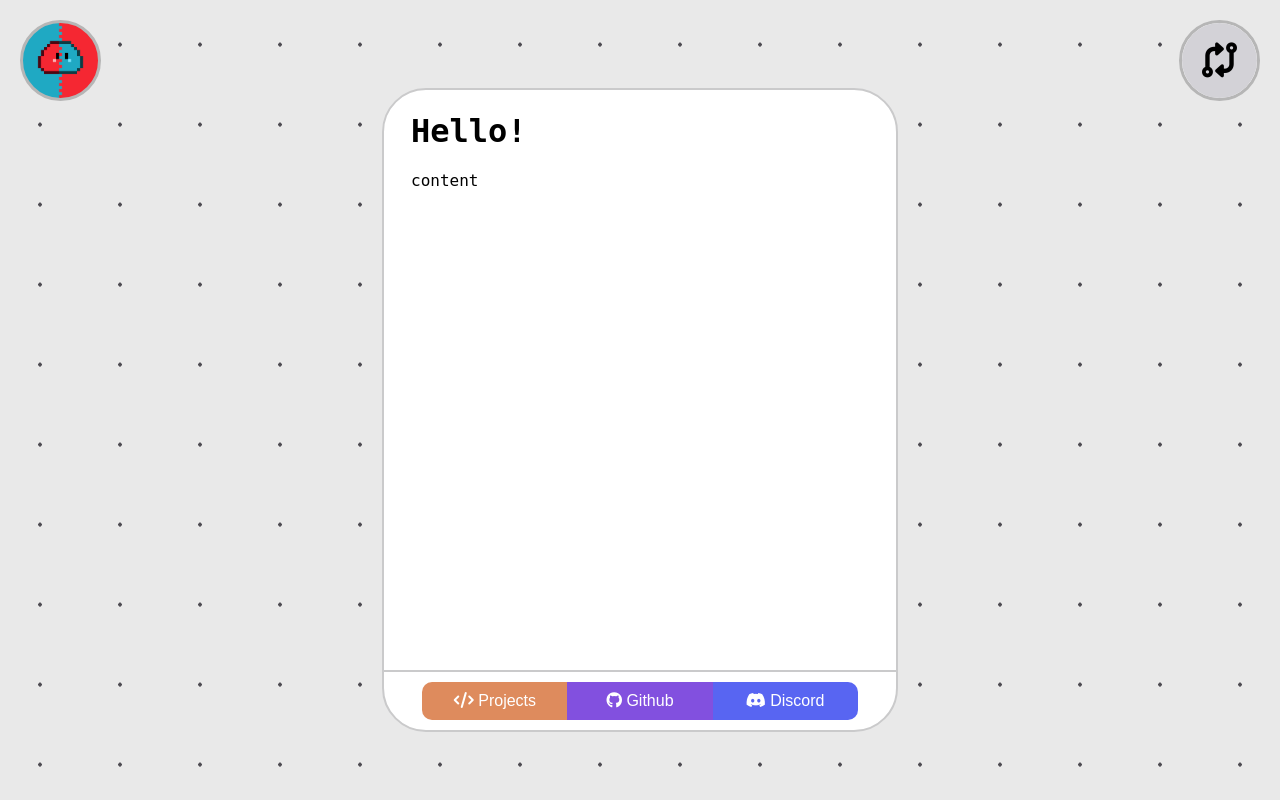
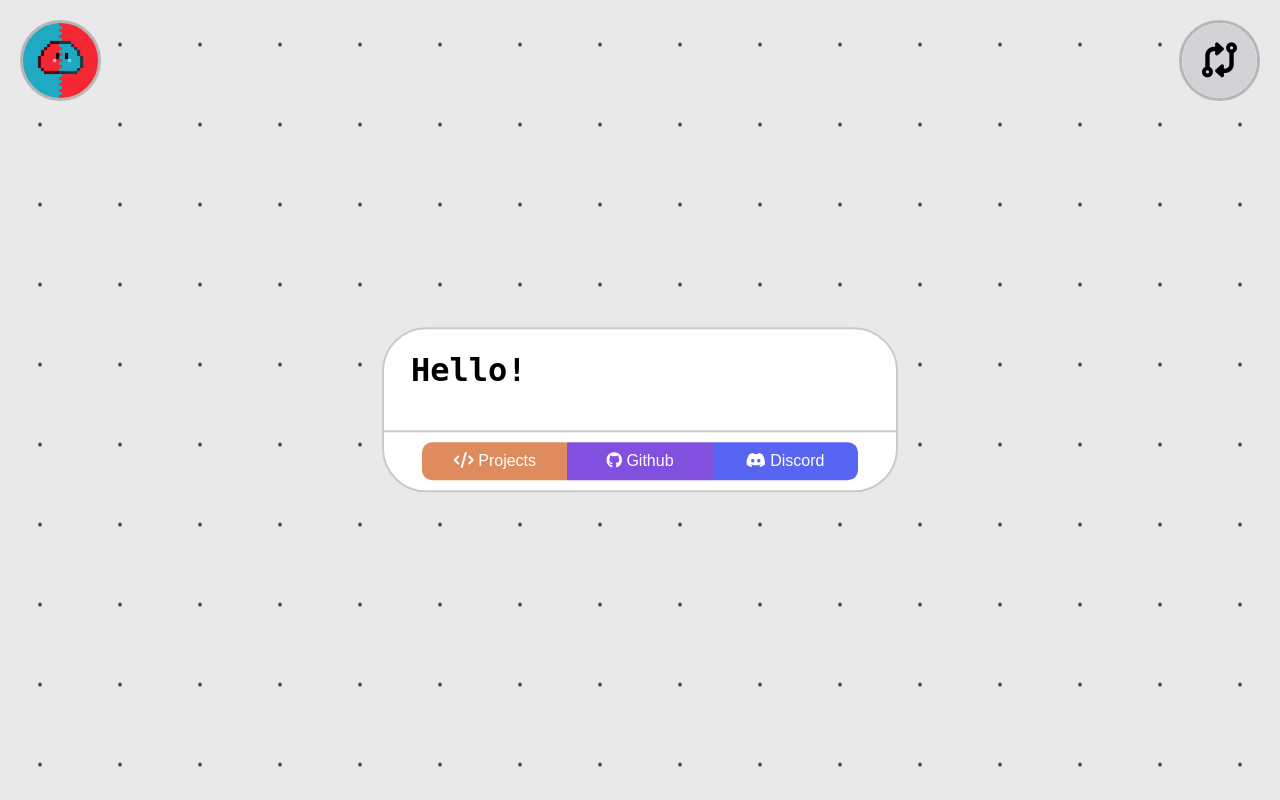
Before and after one commit to trwy7/trwy7.github.io, a PHP site: page / in a window 1280 px wide. Run offline with PHP 8.4, Linux system fonts and the light colour scheme; some libraries are stand-ins or nearby versions.

Commit message:
Better text control

```diff
--- a/index.css
+++ b/index.css
@@ -136,9 +136,28 @@ body {
     border-radius: 2.75rem;
     border: #535258 2px solid;
     box-shadow: inset 0 0 6px #000, 0 0 20px #000;
-    height: 80%;
+    max-height: 80%;
     margin-top: 10px;
     z-index: 1;
+}
+#bottom {
+    border-top: #535258 2px solid;
+    box-shadow: inset 0 0 6px #000, 0 0 6px #000;
+    width: 100%;
+    max-height: 200px;
+    overflow-y: auto;
+    padding-top: 10px;
+    padding-bottom: 10px;
+    text-align: center;
+    align-content: center;
+}
+#content {
+    padding: 20px;
+    padding-top: 0px;
+    padding-left: 27px;
+    z-index: -1;
+    flex-grow: 1;
+    overflow: auto;
 }
 .enter > #outer {
     animation: popout 1.1s forwards ease-in-out !important;
@@ -164,25 +183,6 @@ body {
     grid-template-columns: repeat(auto-fit, minmax(100px, 1fr)); /* adjust 100px to your needs */
     width: 85%;
     margin: 0 auto;
-}
-#bottom {
-    border-top: #535258 2px solid;
-    box-shadow: inset 0 0 6px #000, 0 0 6px #000;
-    position: absolute;
-    bottom: 0;
-    width: 100%;
-    max-height: 200px;
-    overflow-y: auto;
-    padding-top: 10px;
-    padding-bottom: 10px;
-    text-align: center;
-    align-content: center;
-}
-#content {
-    padding: 20px;
-    padding-top: 0px;
-    padding-left: 27px;
-    z-index: -1;
 }
 .highlight {
     background: linear-gradient(45deg, #8C51D6, #DE8B5D);
--- a/index.html
+++ b/index.html
@@ -24,7 +24,7 @@
                 <p style="font-size: 0.7em; margin-top: 22px;" class="highlight"></p>
                 <noscript>This site relies on javascript, some features may have been disabled.</noscript>
                 <h1 style="margin-top: 1px;">Hello!</h1>
-                <p>content</p>
+                <p></p>
             </div>
             <div id="bottom" style="display: none;">
                 <!-- Legacy button: <a href="/projects" id="code"><button style="border-radius: 500px;"><i class="fa-solid fa-code"></i> Projects</button></a><br> -->
```
